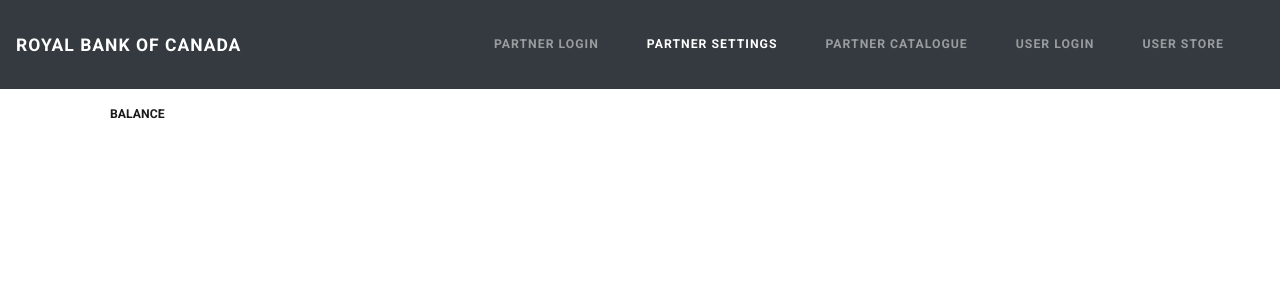
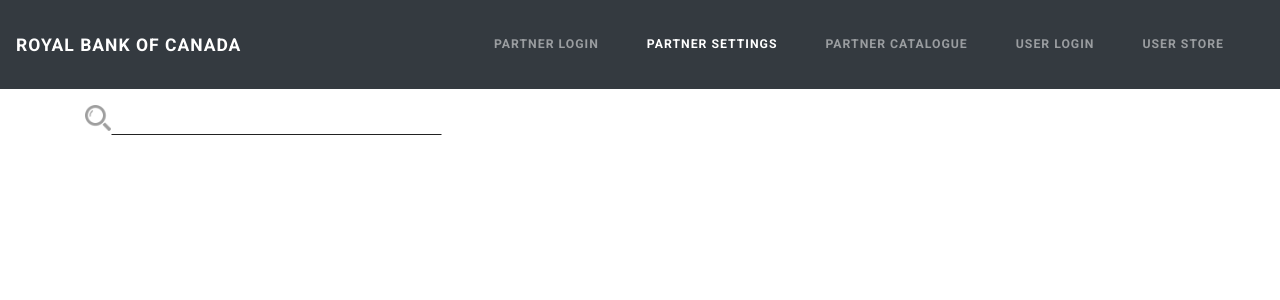
Before and after one commit to perryliao/arisa, a React (Create React App) app: page / in a window 1280 px wide. Both pictures are taken after a click on the link "PARTNER SETTINGS". Shown: the top 300 px of the page. Built offline with nearby package versions, Linux system fonts and the light colour scheme; the HTML template or start-up script is replaced by a standard one.

Commit message:
made textinput

```diff
--- a/src/App.css
+++ b/src/App.css
@@ -152,3 +152,12 @@
   text-space: -1.5;
   font-weight: 900;
 }
+
+.TextInput {
+  outline-style: none;
+  border: 1px solid transparent;
+  border-bottom-color: #222222;
+  background-color: transparent;
+  color: #222222;
+  font-size: 28px;
+}
--- a/src/App.tsx
+++ b/src/App.tsx
@@ -8,6 +8,7 @@
 import {IPopupReqs, Popup} from "./components/Popup";
 import {IProductInterface} from "./bestBuyAPIs/bestBuyAPIs";
 import {PartnerCatalog} from "./containers/PartnerCatalog";
+import {PartnerConfig} from "./containers/PartnerConfig";
 
 enum page {
 	PartnerPortalLogin,
@@ -33,7 +34,7 @@
 
 	private static pages: {[key: string]: {pointer: any, name: string}} = {
 		[page.PartnerPortalLogin]: {pointer: CustomerCatalog, name: "Partner Login"},
-		[page.PartnerPortalSettings]: {pointer: CustomerCatalog, name: "Partner Settings"},
+		[page.PartnerPortalSettings]: {pointer: PartnerConfig, name: "Partner Settings"},
 		[page.PartnerCatalogueSettings]: {pointer: PartnerCatalog, name: "Partner Catalogue"},
 		[page.UserPortalLogin]: {pointer: CustomerCatalog, name: "User Login"},
 		[page.UserPortalStore]: {pointer: CustomerCatalog, name: "User Store"},
--- a/src/components/Popup.tsx
+++ b/src/components/Popup.tsx
@@ -32,7 +32,7 @@
 						{this.props.reqs.modalText}
 					</ModalBody>
 					<ModalFooter>
-						<Button color="primary" onClick={this.props.reqs.toggleFn}>Confirm</Button>{' '}
+						<Button className=".BestBuyBlue" onClick={this.props.reqs.toggleFn}>Confirm</Button>{' '}
 						<Button color="secondary" onClick={this.props.reqs.toggleFn}>Cancel</Button>
 					</ModalFooter>
 				</Modal>
--- /dev/null
+++ b/src/components/TextInput.tsx
@@ -0,0 +1,59 @@
+import * as React from "react";
+import {ReactNode} from "react";
+import {EnhancedComponent, IEnhancedComponentProps, IEnhancedComponentState} from "./EnhancedComponent";
+import '../App.css';
+
+class TextInput extends EnhancedComponent<ITextInputProps, ITextInputState> {
+
+	public static defaultProps: ITextInputProps = {
+		...EnhancedComponent.defaultProps,
+		callback: () => {/**/},
+	};
+
+	protected constructor(props: ITextInputProps) {
+		super(props);
+		this.state = {
+			...this.state,
+			text: "",
+		};
+
+		this.getText = this.getText.bind(this);
+		this.handleTextChange = this.handleTextChange.bind(this);
+	}
+
+	public getText(): string {
+		return this.state.text;
+	}
+
+	private handleTextChange(event: any): void {
+		this.setState({text: event.target.value}, this.props.callback);
+	}
+
+	public render(): ReactNode {
+		return (
+			<div style={{backgroundColor: "transparent", flexDirection: "row", flex: 1, borderRadius: 25}}>
+				<label>
+					<img src={"search.png"} height={"26"}/>
+					<input
+						type={"text"}
+						value={this.state.text}
+						onChange={this.handleTextChange}
+						className={"TextInput"}
+					/>
+				</label>
+			</div>
+		);
+	}
+}
+
+interface ITextInputProps extends IEnhancedComponentProps {
+	title?: string;
+	width?: number;
+	callback?: () => void;
+}
+
+interface ITextInputState extends IEnhancedComponentState {
+	text: string;
+}
+
+export {TextInput, ITextInputState, ITextInputProps};
--- a/src/containers/PartnerConfig.tsx
+++ b/src/containers/PartnerConfig.tsx
@@ -1,6 +1,7 @@
 import * as React from "react";
 import {ReactNode} from "react";
 import {Container, IContainerProps, IContainerState} from "./Container";
+import {TextInput} from "../components/TextInput";
 
 class PartnerConfig extends Container<IPartnerConfigProps, IPartnerConfigState> {
 	public static defaultProps: IPartnerConfigProps = {
@@ -16,7 +17,9 @@
 
 	public render(): ReactNode {
 		return (
-			<div/>
+			<div>
+				<TextInput/>
+			</div>
 		);
 	}
 }
```
Also changed, not shown: public/search.png (added).
